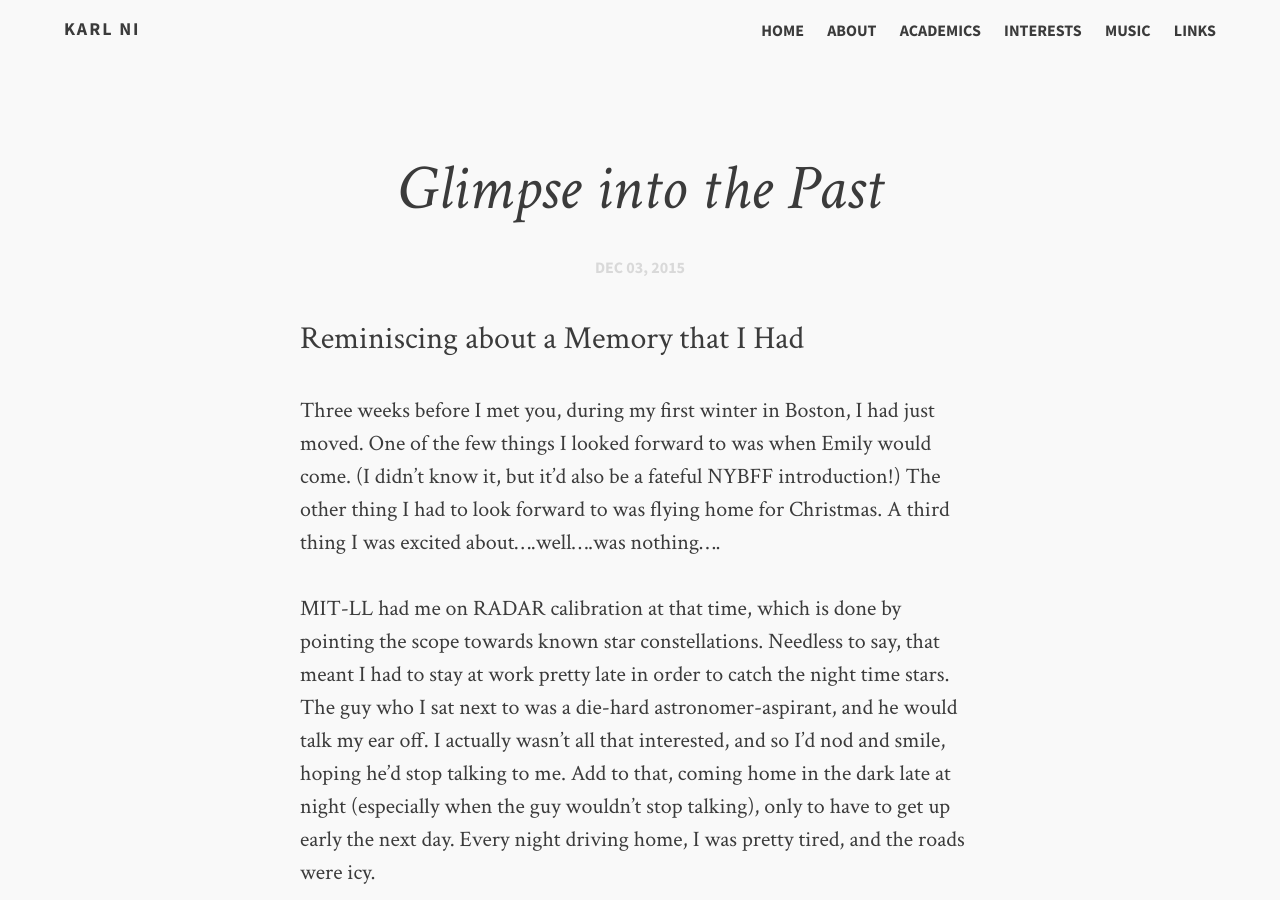
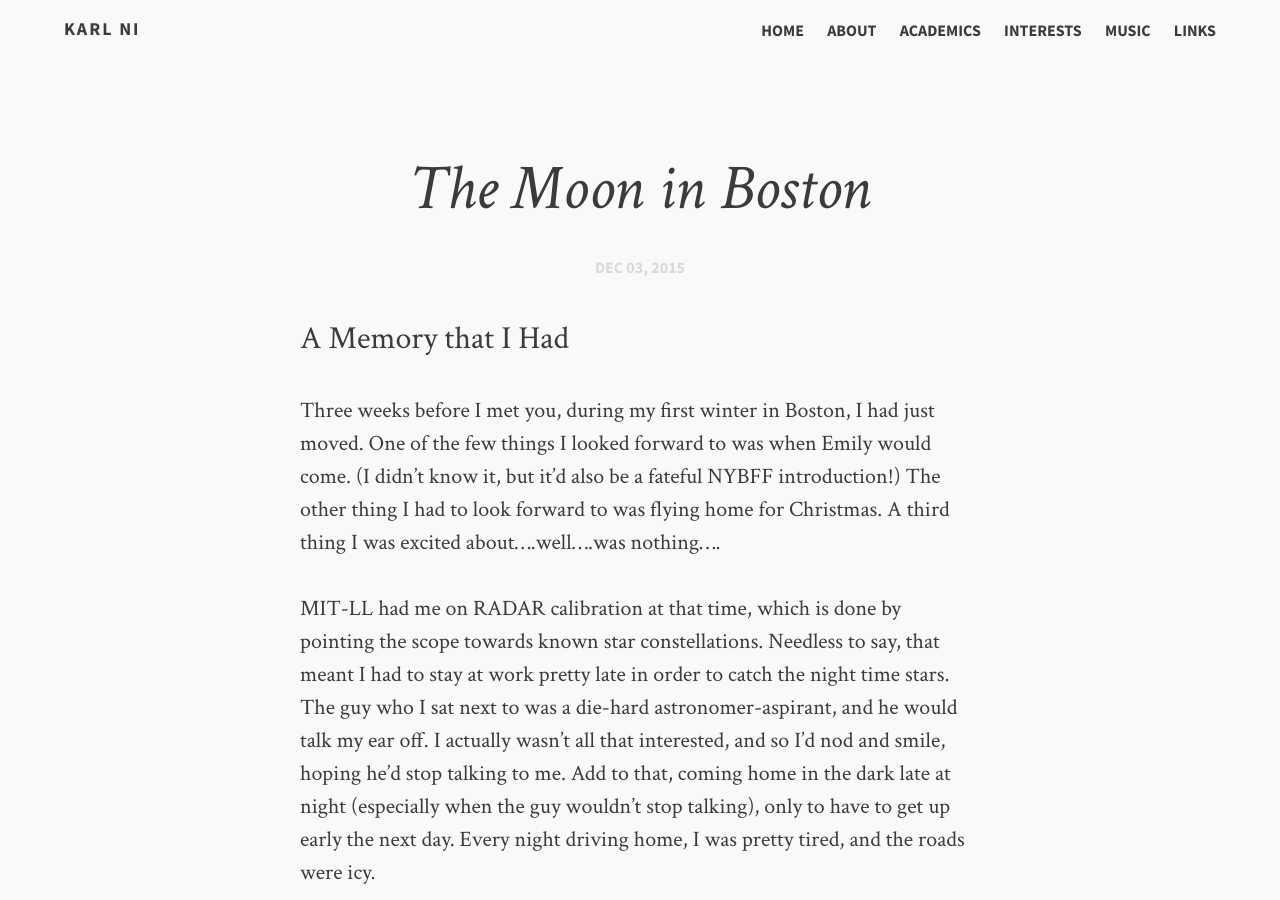
Before and after one commit to UCKarl/UCKarl.github.io, a Jekyll site: the page built from _posts/2015-12-03-The Moon.md, in a window 1280 px wide and 900 px high. Built offline with Jekyll 4.4.1, drawn with Linux system fonts in a browser that asks for light colours; comment, search, counter and statistics services are not loaded; some of the changed text lies outside the part shown.

Commit message:
Update and rename 2015-12-03-Keras-Model.md to 2015-12-03-The Moon.md

```diff
--- a/_posts/2015-12-03-Keras-Model.md
+++ b/_posts/2015-12-03-The Moon.md
@@ -1,7 +1,7 @@
 ---
 layout: post-no-feature
-title: Glimpse into the Past
-description: "Reminiscing about a Memory that I Had"
+title: The Moon in Boston
+description: "A Memory that I Had"
 categories: articles
 comments: true
 date: 2015-12-03
```
